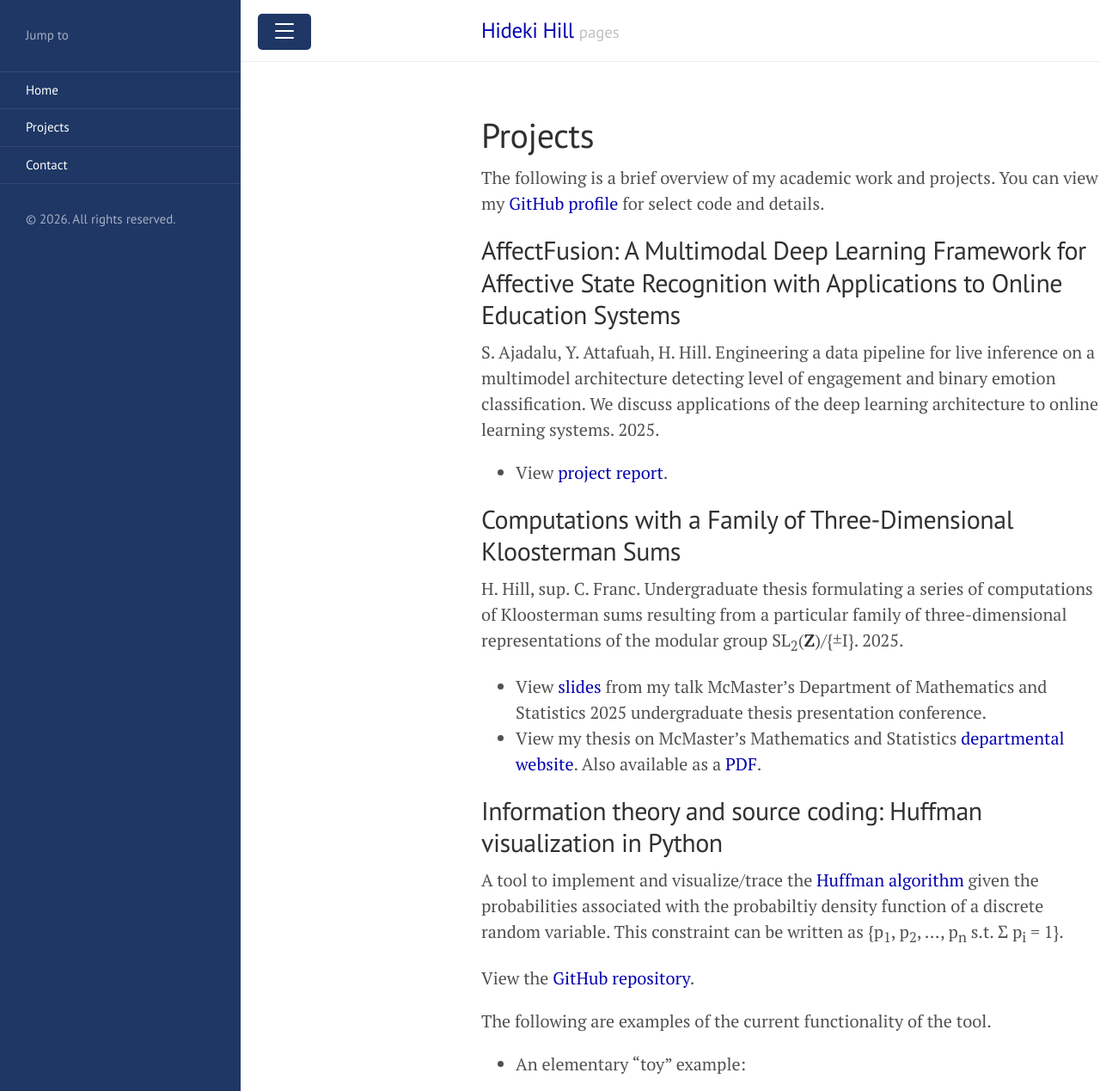
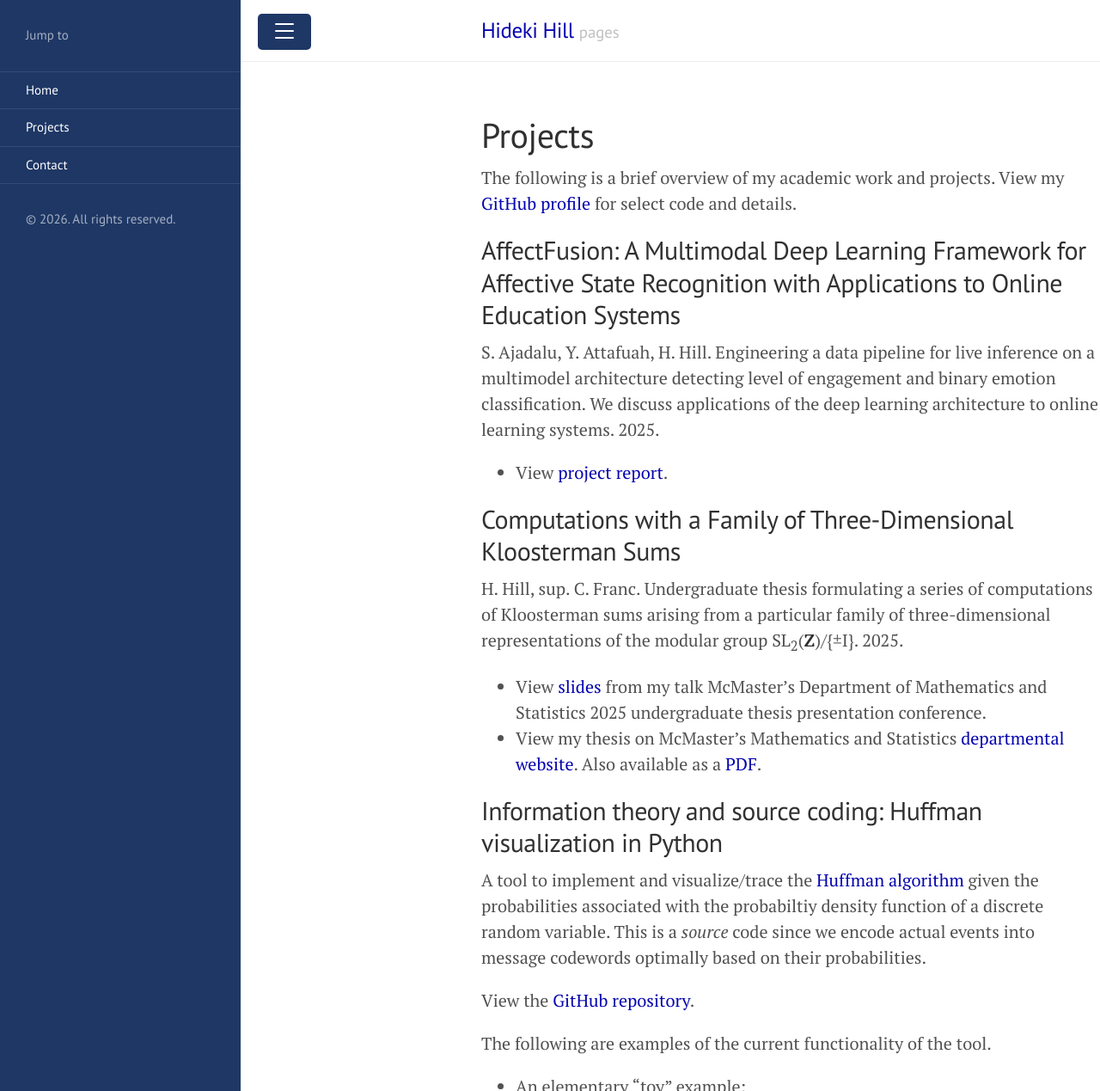
Before and after one commit to hidekihill/hidekihill.github.io, a Jekyll site: the page built from projects.md, in a window 1280 px wide and 1400 px high, cut to the strip 0-1269 px from the top of the window. Shown: the whole strip at 86% size. Built offline with Jekyll 4.4.1, drawn with Linux system fonts in a browser that asks for light colours.

Commit message:
Update projects.md

```diff
--- a/projects.md
+++ b/projects.md
@@ -3,14 +3,14 @@ layout: page
 title: Projects
 ---
 
-The following is a brief overview of my academic work and projects. You can view my <a href="https://github.com/hidekihill">GitHub profile</a> for select code and details.
+The following is a brief overview of my academic work and projects. View my <a href="https://github.com/hidekihill">GitHub profile</a> for select code and details.
 
 ## AffectFusion: A Multimodal Deep Learning Framework for Affective State Recognition with Applications to Online Education Systems
 S. Ajadalu, Y. Attafuah, H. Hill. Engineering a data pipeline for live inference on a multimodel architecture detecting level of engagement and binary emotion classification. We discuss applications of the deep learning architecture to online learning systems. 2025.
 * View <a href="https://hidekihill.github.io/1513_Report_Public_copy.pdf">project report</a>.
 
 ## Computations with a Family of Three-Dimensional Kloosterman Sums
-H. Hill, sup. C. Franc. Undergraduate thesis formulating a series of computations of Kloosterman sums resulting from a particular family of three-dimensional representations of the modular group SL<sub>2</sub>(**Z**)/{&plusmn;I}. 2025.
+H. Hill, sup. C. Franc. Undergraduate thesis formulating a series of computations of Kloosterman sums arising from a particular family of three-dimensional representations of the modular group SL<sub>2</sub>(**Z**)/{&plusmn;I}. 2025.
 
 * View <a href="https://hidekihill.github.io/HidekiHill_ThesisTalk_slides.pdf">slides</a> from my talk McMaster's Department of Mathematics and Statistics 2025 undergraduate thesis presentation conference.
 * View my thesis on McMaster's Mathematics and Statistics <a href="https://math.mcmaster.ca/undergraduate/useful-links/undergraduate-research-projects/">departmental website</a>. Also available as a
@@ -19,7 +19,7 @@ H. Hill, sup. C. Franc. Undergraduate thesis formulating a series of computation
 <!-- Python script for graphing complex-valued exponential Kloosterman sums. Inspired by <a href="https://blogs.ethz.ch/kowalski/the-kloostermania-page/">E. Kowalski</a>'s Kloostermania. -->
 
 ## Information theory and source coding: Huffman visualization in Python
-A tool to implement and visualize/trace the <a href="https://en.wikipedia.org/wiki/Huffman_coding">Huffman algorithm</a> given the probabilities associated with the probabiltiy density function of a discrete random variable. This constraint can be written as {p<sub>1</sub>, p<sub>2</sub>, ..., p<sub>n</sub> s.t. &Sigma; p<sub>i</sub> = 1}.
+A tool to implement and visualize/trace the <a href="https://en.wikipedia.org/wiki/Huffman_coding">Huffman algorithm</a> given the probabilities associated with the probabiltiy density function of a discrete random variable. This is a *source* code since we encode actual events into message codewords optimally based on their probabilities.
 
 View the <a href="https://github.com/hidekihill/huffman-coding/tree/main">GitHub repository</a>.
 
```
